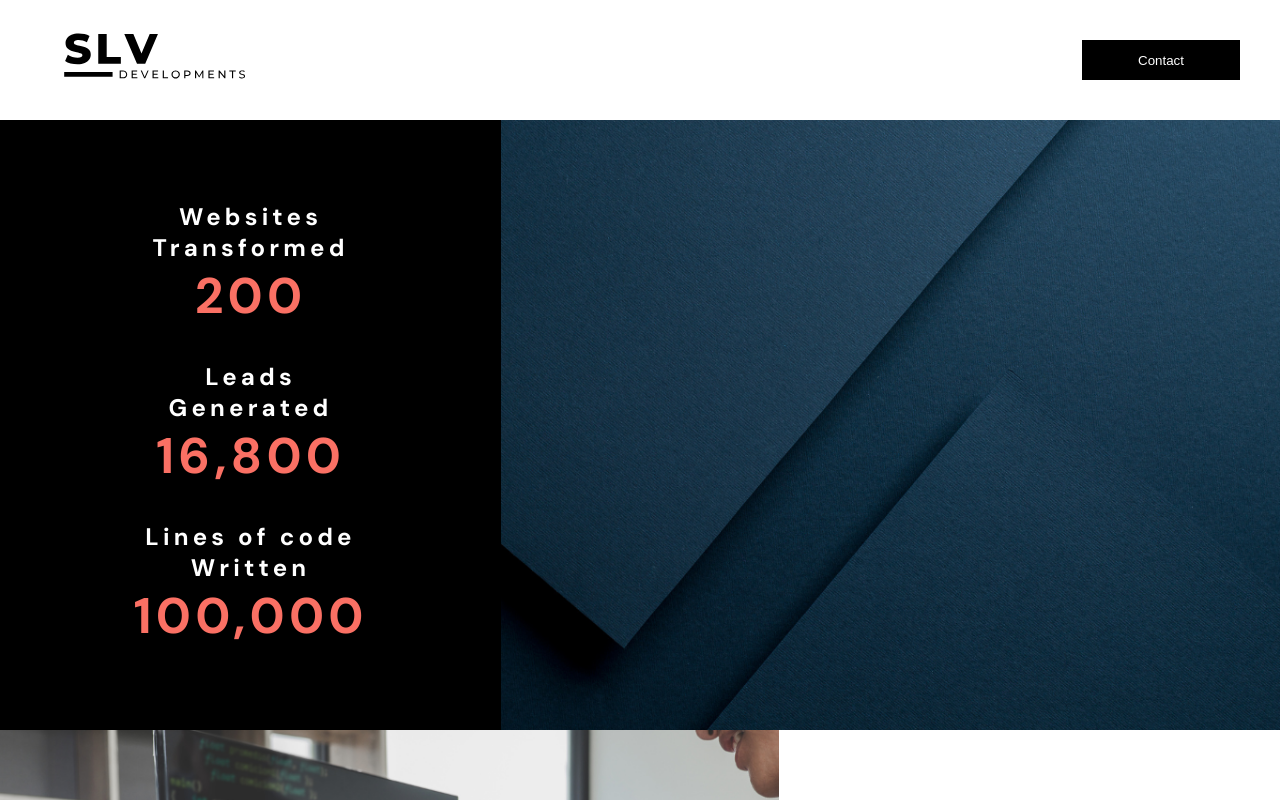
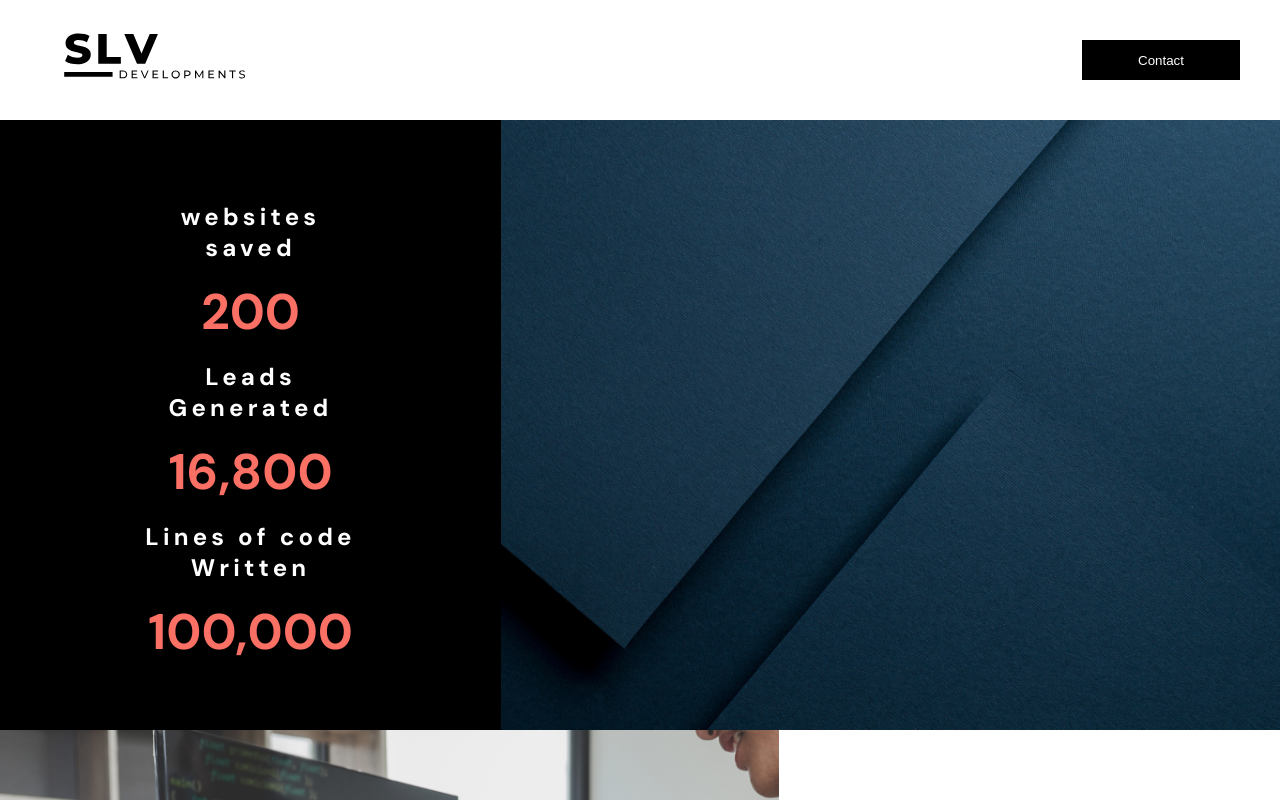
Before and after one commit to shaunvan119/slv-landing-page, a React (Create React App) app: page / in a window 1280 px wide. Shown: the top 800 px of the page. Built offline with nearby package versions, Linux system fonts and the light colour scheme.

Commit message:
code clean up final commit

```diff
--- a/src/components/CountLeads.js
+++ b/src/components/CountLeads.js
@@ -1,5 +1,4 @@
 import './count.css'
-
 import CountUp from 'react-countup';
 
 function CountLeads() {
@@ -8,8 +7,11 @@ function CountLeads() {
         <CountUp start={0} end={16800} delay={1}>
                 {({ countUpRef }) => (
                 <div className='count-box'>
+                <h1 className="main-h1-count">Leads<br/> Generated<br/></h1>
                 <span className='count-component' ref={countUpRef} />
                 </div>
+
+
                 )}
         </CountUp>
     )
--- a/src/components/CountLines.js
+++ b/src/components/CountLines.js
@@ -8,8 +8,10 @@ function CountLines() {
         <CountUp start={0} end={100000} delay={1}>
                 {({ countUpRef }) => (
                 <div className='count-box'>
+                <h1 className="main-h1-count">Lines of code<br/>Written<br/></h1>
                 <span className='count-component' ref={countUpRef} />
                 </div>
+
                 )}
         </CountUp>
     )
--- a/src/components/CountWeb.js
+++ b/src/components/CountWeb.js
@@ -8,8 +8,10 @@ function CountWeb() {
         <CountUp start={0} end={200} delay={1}>
                 {({ countUpRef }) => (
                 <div className='count-box'>
+                <h1 className="main-h1-count">websites<br/>saved<br/></h1>
                 <span className='count-component' ref={countUpRef} />
                 </div>
+
                 )}
         </CountUp>
     )
--- a/src/containers/Topmain/TopMain.js
+++ b/src/containers/Topmain/TopMain.js
@@ -14,9 +14,9 @@ function TopMain() {
         <div className="top-wrapper">
         <div className="top-main-container-one">
             <div className="top-main-one">
-            <h1 className="main-h1-count">Websites<br/> Transformed<br/><Count/></h1>
-            <h1 className="main-h1-count">Leads<br/> Generated<br/><CountLeads/></h1>
-            <h1 className="main-h1-count">Lines of code<br/>Written<br/><CountLines/></h1>
+            <Count/>
+            <CountLeads/>
+            <CountLines/>
             </div>
             <img src={computer} alt="computer" className="image-main graphic"/>
        </div>
--- a/src/containers/Topmain/topMain.css
+++ b/src/containers/Topmain/topMain.css
@@ -8,6 +8,7 @@
     flex-direction: column;
     justify-content: center;
     align-items: center;
+    text-align: center;
 }
 
 
```
